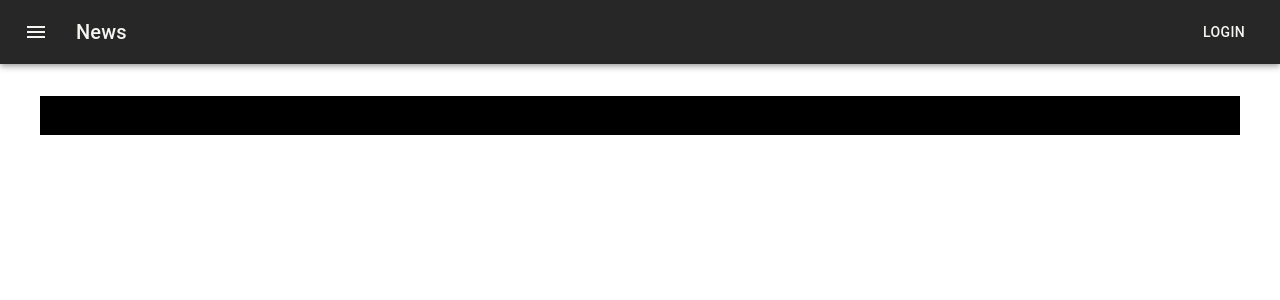
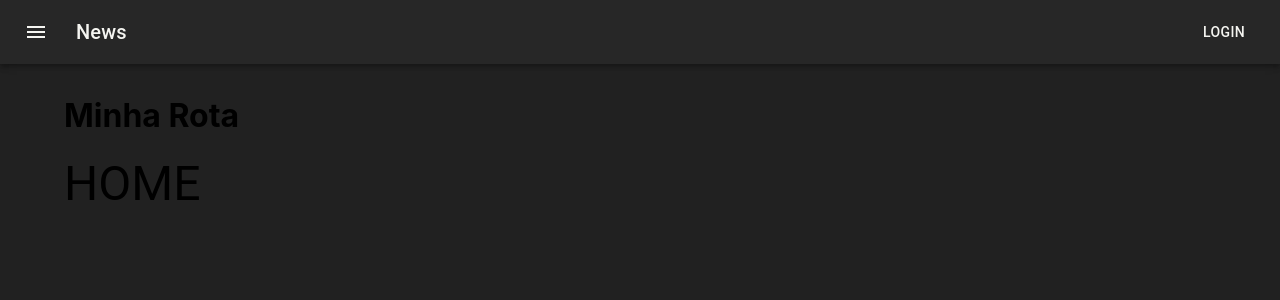
Before and after one commit to Nesrux/admin-do-catalogo-front, a React (Create React App) app: page / in a window 1280 px wide. Shown: the top 300 px of the page. Built offline with nearby package versions, Linux system fonts and the light colour scheme.

Commit message:
feat: implementa routing

```diff
--- a/src/App.tsx
+++ b/src/App.tsx
@@ -1,18 +1,39 @@
-import { Box, ThemeProvider } from '@mui/material';
+import { Box, ThemeProvider, Typography } from '@mui/material';
 import './App.css';
 import { Header } from './components/Header';
 import { Layout } from './components/Layout';
 import { appTheme } from './config/theme';
+import { Routes, Route, Link } from 'react-router-dom';
+
+const Home = () => (
+  <Box>
+    <Typography variant='h3' component="h3">
+      HOME
+    </Typography>
+  </Box>
+)
+const About = () => (
+  <Box>
+    <Typography variant='h3' component="h3">
+      About
+    </Typography>
+  </Box>
+)
 
 function App() {
   return (
     <ThemeProvider theme={appTheme}>
       <Box component="main" sx={{
         height: "100vh",
+        backgroundColor: (theme) => theme.palette.grey[900],
       }}>
         <Header />
         <Layout >
-          <h1>SALVE SALVE FAMILIAA</h1>
+          <h1>Minha Rota</h1>
+          <Routes>
+            <Route path='/' element={<Home />} />
+            <Route path='/' element={<About />} />
+          </Routes>
         </Layout>
       </Box>
     </ThemeProvider>
--- a/src/components/Layout.tsx
+++ b/src/components/Layout.tsx
@@ -5,7 +5,7 @@ export function Layout({ children }: { children: React.ReactNode }) {
   return (
     <Box>
       <Container
-        maxWidth="lg" sx={{ mt: 4, mb: 4, bgcolor:"#000" }}>
+        maxWidth="lg" sx={{ mt: 4, mb: 4 }}>
         {children}
       </Container>
     </Box>
--- a/src/index.tsx
+++ b/src/index.tsx
@@ -5,15 +5,17 @@ import { store } from './app/store';
 import App from './App';
 import reportWebVitals from './reportWebVitals';
 import './index.css';
-
+import { BrowserRouter } from 'react-router-dom';
 const container = document.getElementById('root')!;
 const root = createRoot(container);
 
 root.render(
   <React.StrictMode>
-    <Provider store={store}>
-      <App />
-    </Provider>
+    <BrowserRouter>
+      <Provider store={store}>
+        <App />
+      </Provider>
+    </BrowserRouter>
   </React.StrictMode>
 );
 
```
